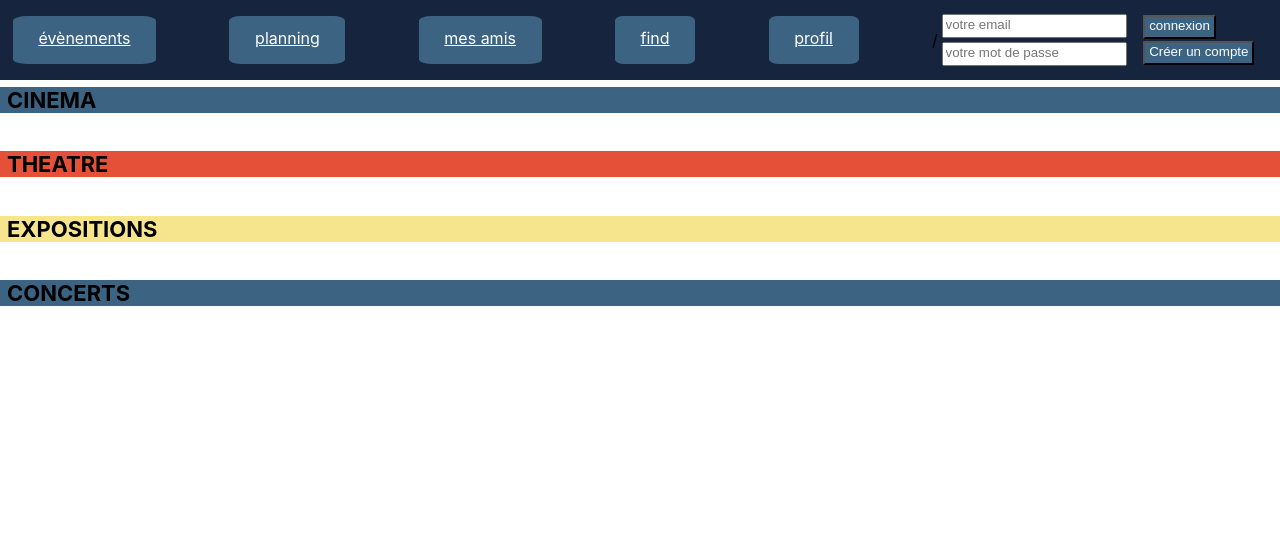
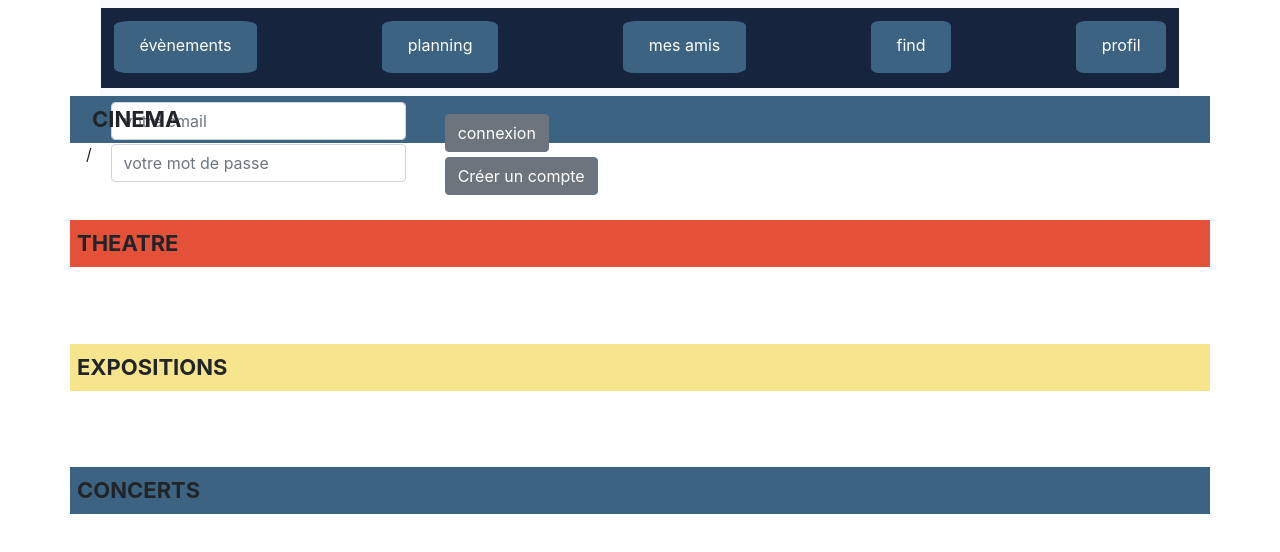
Before and after one commit to ViacheslavZAITCEV/gowizmeperso, a React (Create React App) app in the folder reactapp/: page / in a window 1280 px wide. Shown: the top 552 px of the page. Built offline with nearby package versions, Linux system fonts and the light colour scheme; no server answers.

Commit message:
reactStrap install

```diff
--- a/reactapp/package.json
+++ b/reactapp/package.json
@@ -10,13 +10,18 @@
     "@testing-library/react": "^11.2.3",
     "@testing-library/user-event": "^12.6.0",
     "antd": "^4.10.2",
+    "bootstrap": "^4.5.3",
+    "create-react-context": "^0.3.0",
+    "jquery": "^3.5.1",
     "react": "^17.0.1",
     "react-dom": "^17.0.1",
+    "react-popper": "^2.2.4",
     "react-redux": "^7.2.2",
     "react-router-dom": "^5.2.0",
     "react-scripts": "4.0.1",
     "reactstrap": "^8.8.1",
     "redux": "^4.0.5",
+    "typescript": "^4.1.3",
     "web-vitals": "^0.2.4"
   },
   "scripts": {
--- a/reactapp/src/App.css
+++ b/reactapp/src/App.css
@@ -38,10 +38,10 @@
 }
 
 .cardsRow {
-  /* display: flex;
+  display: flex;
   flex-direction: row;
-  align-items: center; */
-  /* justify-content: center; */
+  align-items: center;
+  justify-content: space-between;
 }
 
 .cardsEspaceRow{
@@ -100,7 +100,7 @@
   padding-right: 0.5vh;
   color: white;
   background-color: #3C6382;
-  border-radius: 3%;
+  border-radius: 6%;
   margin-right: 1vw;
   margin-left: 1vw;
   margin-top : 0.3vh;
--- a/reactapp/src/Screens/MainPage.js
+++ b/reactapp/src/Screens/MainPage.js
@@ -93,6 +93,7 @@ function MainPage (props){
 
 
     return (
+      <div>
     <Container>
       <NavbarGwm/>
 
@@ -106,9 +107,9 @@ function MainPage (props){
             CINEMA
         </Col>
       </Row>
-      <div className='cardsRow' style={{ background:'#3C6382'}}>
+      <Row className='cardsRow' style={{ background:'#3C6382'}}>
           {cinema}
-      </div>
+      </Row>
       <Row className='cardsEspaceRow'></Row>
       <Row className='cardsRow' style={{ background:'#E55039'}}>
         <div
@@ -153,6 +154,7 @@ function MainPage (props){
       </Row>
 
     </Container>
+    </div>
     )
 
 }
--- a/reactapp/src/Screens/components/CardEvenement.js
+++ b/reactapp/src/Screens/components/CardEvenement.js
@@ -149,11 +149,11 @@ function CardEvenement(props){
 
   return(
 
-  <Col xs="12" sm="6" md="4" lg="2" xl="1" style={{position: 'relative'}} >
+  <Col xs="12" sm="6" md="4" lg="4" xl="3" >
   <Card
   // key={i}
   // containerStyle={{ paddingTop: 0, paddingLeft: 0, paddingRight: 0, paddingBottom: 0, maxWidth: '47%', backgroundColor: '#F8F5F2' }}
-    style={{position: 'relative',  width: 220, height: 330 }}
+    style={{ width: 220, height: 330 }}
     cover={
       <img
       alt={props.event.nom}
--- a/reactapp/src/index.js
+++ b/reactapp/src/index.js
@@ -3,6 +3,7 @@ import ReactDOM from 'react-dom';
 import './index.css';
 import App from './App';
 import reportWebVitals from './reportWebVitals';
+import 'bootstrap/dist/css/bootstrap.min.css';
 
 ReactDOM.render(
   <React.StrictMode>
```
Also changed, not shown: 2 other files (tests, documents, lock files or other folders).
